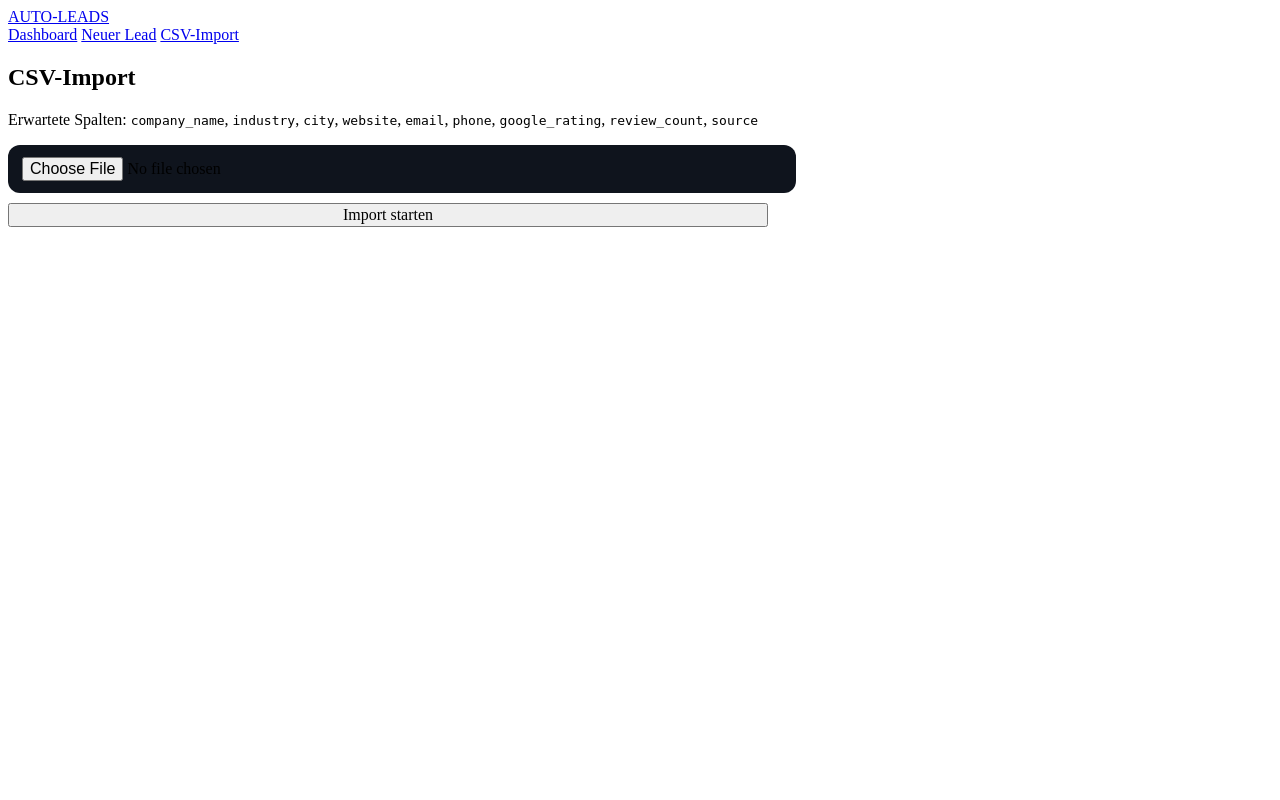
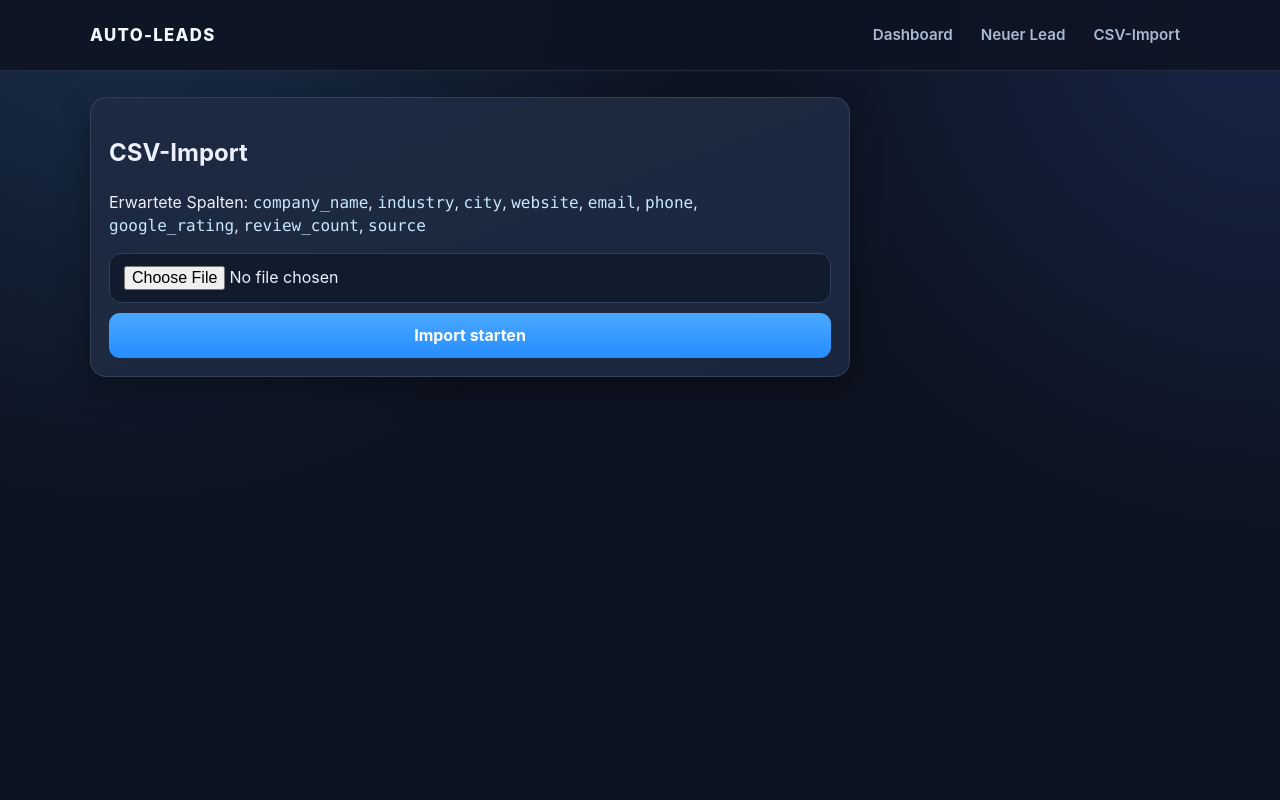
Before and after one commit to Marcel-Schlanzke1994/auto-leads, a Flask app: page /import in a window 1280 px wide. Run offline with Flask 3, Linux system fonts and the light colour scheme.

Commit message:
style: make UI cleaner and more modern

```diff
--- a/static/styles.css
+++ b/static/styles.css
@@ -1,14 +1,185 @@
 :root {
+  --bg: #0d1321;
+  --bg-soft: #111b2e;
+  --card: #19263d;
+  --line: #2f3f5d;
+  --text: #ebf0fa;
+  --text-soft: #aab9d4;
+  --accent: #4aa8ff;
+  --accent-strong: #268dff;
+  --gold: #ffd166;
+  --shadow: 0 12px 30px rgba(0, 0, 0, 0.35);
+}
+
+*,
+*::before,
+*::after {
+  box-sizing: border-box;
+}
+
+body {
+  margin: 0;
+  min-height: 100vh;
+  font-family: Inter, "Segoe UI", Roboto, Arial, sans-serif;
+  line-height: 1.45;
   color: var(--text);
-  border-color: var(--line);
+  background:
+    radial-gradient(circle at 10% -10%, rgba(74, 168, 255, 0.2), transparent 40%),
+    radial-gradient(circle at 100% 0%, rgba(77, 124, 255, 0.18), transparent 35%),
+    var(--bg);
+}
+
+a {
+  color: var(--accent);
+  text-decoration: none;
+}
+
+a:hover {
+  color: #8ac7ff;
+}
+
+.wrap {
+  width: min(1100px, 92vw);
+  margin: 0 auto;
+}
+
+.topbar {
+  position: sticky;
+  top: 0;
+  z-index: 10;
+  border-bottom: 1px solid rgba(170, 185, 212, 0.15);
+  backdrop-filter: blur(10px);
+  background: rgba(13, 19, 33, 0.85);
+}
+
+.topbar-inner {
+  display: flex;
+  align-items: center;
+  justify-content: space-between;
+  gap: 12px;
+  padding: 16px 0;
+}
+
+.brand {
+  font-size: 1.05rem;
+  font-weight: 800;
+  letter-spacing: 0.08em;
+  color: #f6f8ff;
+}
+
+nav {
+  display: flex;
+  flex-wrap: wrap;
+  gap: 8px;
+}
+
+nav a {
+  color: var(--text-soft);
+  font-weight: 600;
+  font-size: 0.95rem;
+  padding: 8px 10px;
+  border-radius: 8px;
+}
+
+nav a:hover {
+  color: #ffffff;
+  background: rgba(74, 168, 255, 0.15);
+}
+
+.page {
+  padding: 26px 0 36px;
+}
+
+.hero {
+  margin-bottom: 18px;
+}
+
+.hero h1 {
+  margin: 0 0 8px;
+  font-size: clamp(1.5rem, 2vw + 1rem, 2.2rem);
+}
+
+.hero p {
+  margin: 0;
+  color: var(--text-soft);
+}
+
+.card {
+  background: linear-gradient(160deg, rgba(255, 255, 255, 0.02), transparent), var(--card);
+  border: 1px solid rgba(170, 185, 212, 0.17);
+  border-radius: 16px;
+  box-shadow: var(--shadow);
+  padding: 18px;
+}
+
+.stats-grid {
+  display: grid;
+  grid-template-columns: repeat(4, minmax(0, 1fr));
+  gap: 14px;
+  margin: 20px 0;
+}
+
+.stat {
+  display: grid;
+  gap: 6px;
+  text-align: center;
+}
+
+.stat strong {
+  font-size: 1.7rem;
+}
+
+.stat span {
+  color: var(--text-soft);
+  font-size: 0.95rem;
+}
+
+.table-head {
+  display: flex;
+  justify-content: space-between;
+  align-items: center;
+  gap: 10px;
+  margin-bottom: 14px;
+}
+
+.table-head h2 {
+  margin: 0;
+}
+
+.table-wrap {
+  overflow-x: auto;
+}
+
+table {
+  width: 100%;
+  border-collapse: collapse;
+}
+
+thead th {
+  color: var(--text-soft);
+  font-size: 0.85rem;
+  text-transform: uppercase;
+  letter-spacing: 0.03em;
+}
+
+th,
+td {
+  text-align: left;
+  border-bottom: 1px solid rgba(170, 185, 212, 0.14);
+  padding: 12px 10px;
+}
+
+tbody tr:hover {
+  background: rgba(74, 168, 255, 0.07);
 }
 
 .pill {
   display: inline-block;
   padding: 6px 10px;
   border-radius: 999px;
-  background: #20283a;
+  background: #202f4a;
   border: 1px solid var(--line);
+  font-size: 0.86rem;
 }
 
 .score {
@@ -29,23 +200,66 @@
   margin-top: 16px;
 }
 
-input, select, button, textarea {
+label {
+  color: var(--text-soft);
+  font-size: 0.92rem;
+}
+
+input,
+select,
+button,
+textarea {
   font: inherit;
 }
 
-input, select {
+input,
+select {
   width: 100%;
   padding: 12px 14px;
   border-radius: 12px;
   border: 1px solid var(--line);
-  background: #0f141d;
+  background: var(--bg-soft);
   color: var(--text);
+}
+
+input:focus,
+select:focus {
+  outline: none;
+  border-color: var(--accent);
+  box-shadow: 0 0 0 3px rgba(74, 168, 255, 0.2);
+}
+
+.btn {
+  display: inline-flex;
+  align-items: center;
+  justify-content: center;
+  border: none;
+  border-radius: 11px;
+  padding: 11px 14px;
+  font-weight: 700;
+  color: white;
+  background: linear-gradient(180deg, var(--accent), var(--accent-strong));
+  cursor: pointer;
+}
+
+.btn:hover {
+  filter: brightness(1.06);
+}
+
+.btn-secondary {
+  margin-top: 10px;
+  background: #2a3d5f;
+}
+
+code {
+  font-family: "JetBrains Mono", Consolas, monospace;
+  color: #c8e7ff;
 }
 
 pre {
   white-space: pre-wrap;
   word-break: break-word;
-  background: #0b1017;
+  background: #0d1524;
   border: 1px solid var(--line);
   border-radius: 12px;
   padding: 14px;
@@ -63,12 +277,28 @@ pre {
   border: 1px solid var(--line);
 }
 
-.flash.success { border-color: rgba(31, 143, 95, 0.4); background: rgba(31, 143, 95, 0.15); }
-.flash.error { border-color: rgba(181, 71, 71, 0.4); background: rgba(181, 71, 71, 0.15); }
-.narrow { max-width: 760px; }
+.flash.success {
+  border-color: rgba(31, 143, 95, 0.4);
+  background: rgba(31, 143, 95, 0.15);
+}
+
+.flash.error {
+  border-color: rgba(181, 71, 71, 0.4);
+  background: rgba(181, 71, 71, 0.15);
+}
+
+.narrow {
+  max-width: 760px;
+}
 
 @media (max-width: 900px) {
-  .stats-grid, .detail-grid {
+  .topbar-inner {
+    flex-direction: column;
+    align-items: flex-start;
+  }
+
+  .stats-grid,
+  .detail-grid {
     grid-template-columns: 1fr;
   }
 }
```
